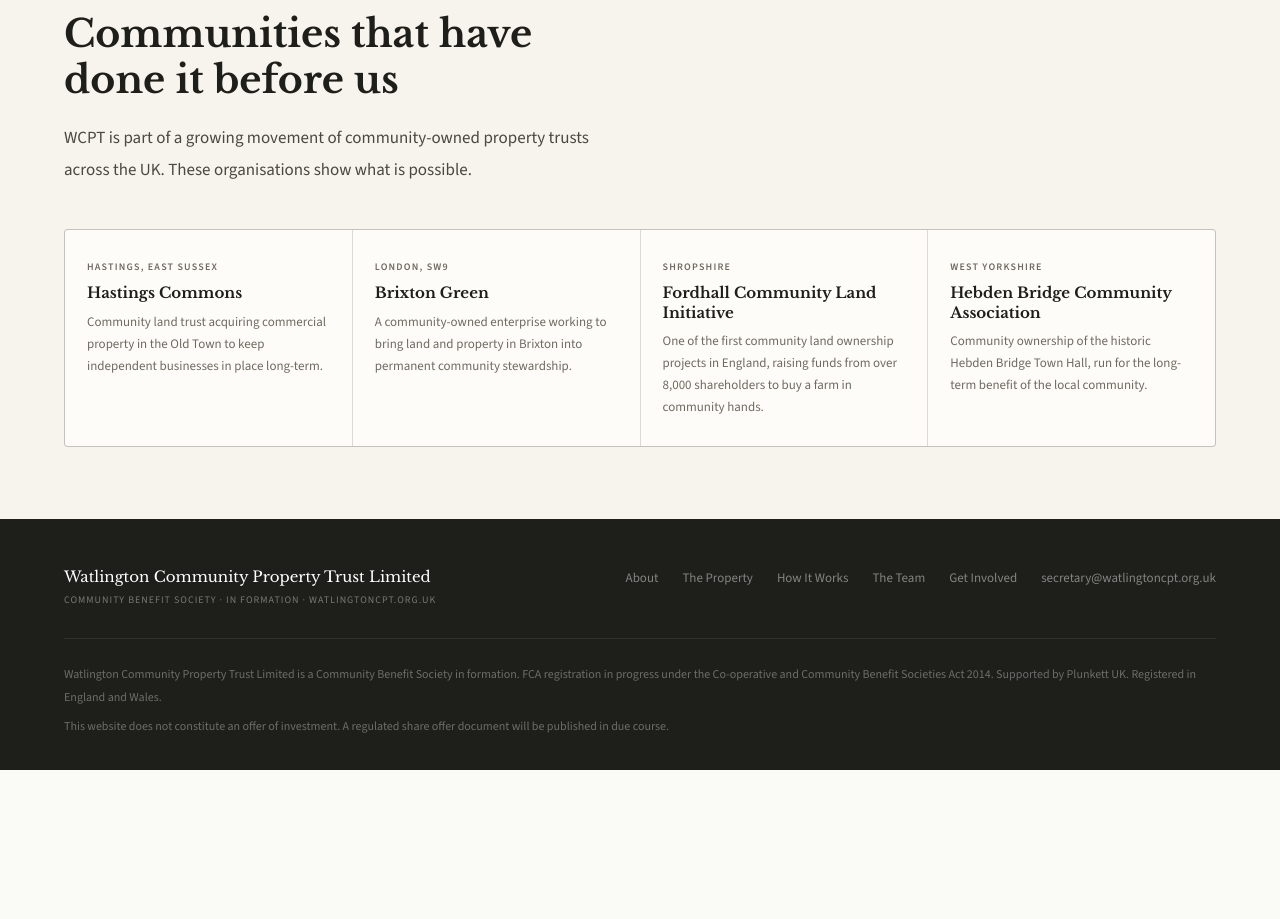
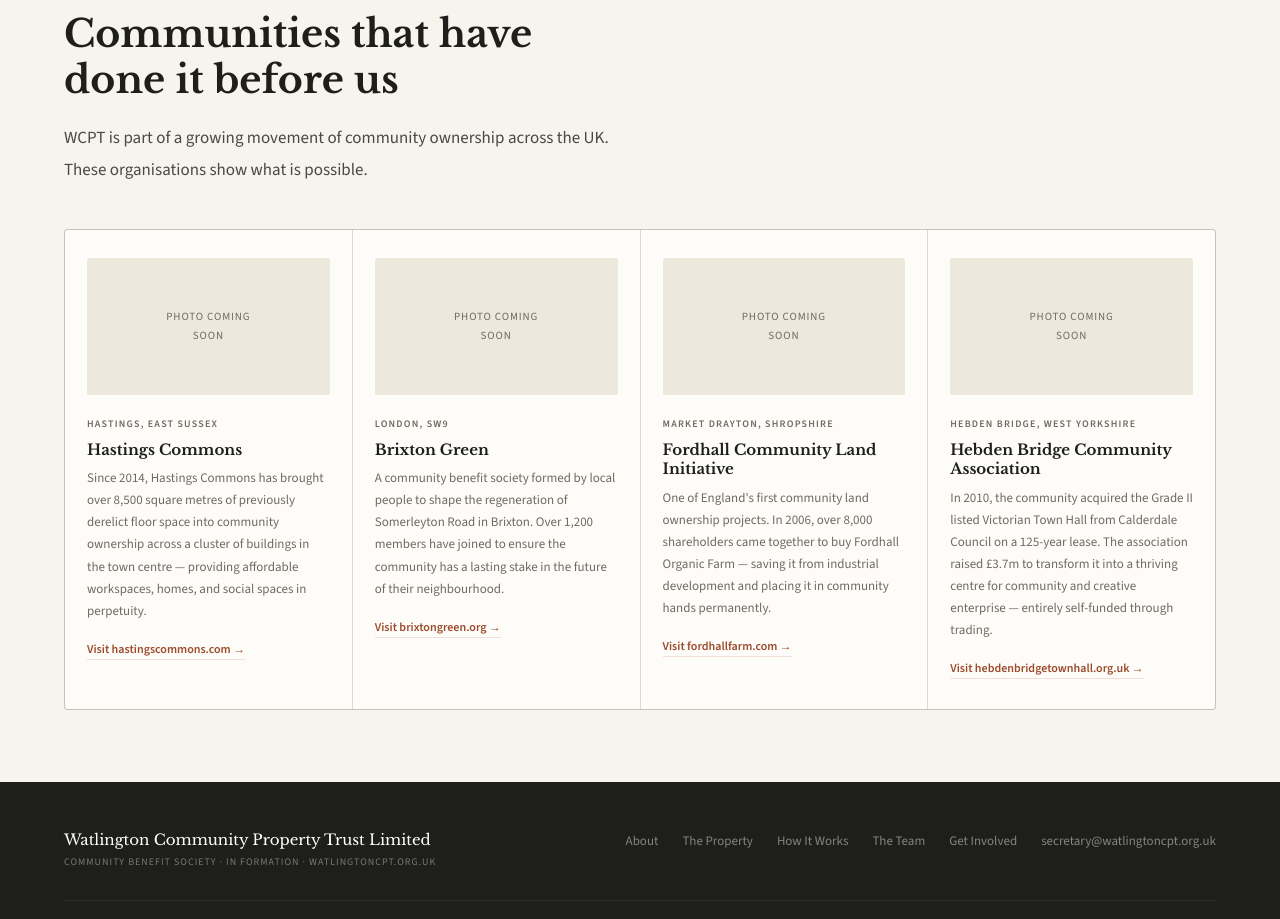
Before and after one commit to watlingtoncpt/watlingtoncpt, a plain HTML site: page index.html in a window 1280 px wide. Shown: the part 7607-8526 px from the top of the page. Before the commit the page ends 8377 px from the top, so only its background shows below. Drawn offline with nearby package versions, Linux system fonts and the light colour scheme.

Commit message:
Update index.html

```diff
--- a/index.html
+++ b/index.html
@@ -202,7 +202,12 @@
 .model { background: var(--white); padding: 28px 22px; }
 .model-loc { font-size: 10px; font-weight: 600; letter-spacing: 0.12em; text-transform: uppercase; color: var(--ink-soft); margin-bottom: 8px; }
 .model h4 { font-family: 'Libre Baskerville', serif; font-size: 15px; font-weight: 700; color: var(--ink); margin-bottom: 8px; line-height: 1.3; }
-.model p { font-size: 13px; color: var(--ink-soft); line-height: 1.7; }
+.model p { font-size: 13px; color: var(--ink-soft); line-height: 1.7; margin-bottom: 12px; }
+.model-link { font-size: 12px; font-weight: 600; color: var(--brick); text-decoration: none; border-bottom: 1px solid var(--brick-light); padding-bottom: 2px; transition: color 0.2s; }
+.model-link:hover { color: var(--brick-mid); }
+.model-photo { width: 100%; aspect-ratio: 16/9; background: var(--cream-dark); overflow: hidden; display: flex; align-items: center; justify-content: center; margin-bottom: 20px; border-radius: 2px; }
+.model-photo img { width: 100%; height: 100%; object-fit: cover; }
+.model-photo-placeholder { text-align: center; color: var(--ink-soft); font-size: 11px; letter-spacing: 0.08em; text-transform: uppercase; line-height: 1.8; padding: 12px; }
 
 /* ── FOOTER ── */
 footer { background: var(--ink); padding: 48px 5vw 32px; }
@@ -558,27 +563,55 @@
 <section class="inspired-section" id="inspiration">
   <p class="section-label">It can be done</p>
   <h2>Communities that have done it before us</h2>
-  <p class="lead">WCPT is part of a growing movement of community-owned property trusts across the UK. These organisations show what is possible.</p>
+  <p class="lead">WCPT is part of a growing movement of community ownership across the UK. These organisations show what is possible.</p>
   <div class="model-grid">
     <div class="model">
+      <!-- Upload a photo as hastings-commons.jpg to GitHub -->
+      <div class="model-photo">
+        <img src="hastings-commons.jpg" alt="Hastings Commons"
+             style="width:100%;height:100%;object-fit:cover"
+             onerror="this.parentElement.innerHTML='<div class=\'model-photo-placeholder\'>Photo coming<br>soon</div>'">
+      </div>
       <div class="model-loc">Hastings, East Sussex</div>
       <h4>Hastings Commons</h4>
-      <p>Community land trust acquiring commercial property in the Old Town to keep independent businesses in place long-term.</p>
+      <p>Since 2014, Hastings Commons has brought over 8,500 square metres of previously derelict floor space into community ownership across a cluster of buildings in the town centre — providing affordable workspaces, homes, and social spaces in perpetuity.</p>
+      <a class="model-link" href="https://hastingscommons.com" target="_blank" rel="noopener">Visit hastingscommons.com →</a>
     </div>
     <div class="model">
+      <!-- Upload a photo as brixton-green.jpg to GitHub -->
+      <div class="model-photo">
+        <img src="brixton-green.jpg" alt="Brixton Green"
+             style="width:100%;height:100%;object-fit:cover"
+             onerror="this.parentElement.innerHTML='<div class=\'model-photo-placeholder\'>Photo coming<br>soon</div>'">
+      </div>
       <div class="model-loc">London, SW9</div>
       <h4>Brixton Green</h4>
-      <p>A community-owned enterprise working to bring land and property in Brixton into permanent community stewardship.</p>
+      <p>A community benefit society formed by local people to shape the regeneration of Somerleyton Road in Brixton. Over 1,200 members have joined to ensure the community has a lasting stake in the future of their neighbourhood.</p>
+      <a class="model-link" href="https://www.brixtongreen.org" target="_blank" rel="noopener">Visit brixtongreen.org →</a>
     </div>
     <div class="model">
-      <div class="model-loc">Shropshire</div>
+      <!-- Upload a photo as fordhall.jpg to GitHub -->
+      <div class="model-photo">
+        <img src="fordhall.jpg" alt="Fordhall Community Land Initiative"
+             style="width:100%;height:100%;object-fit:cover"
+             onerror="this.parentElement.innerHTML='<div class=\'model-photo-placeholder\'>Photo coming<br>soon</div>'">
+      </div>
+      <div class="model-loc">Market Drayton, Shropshire</div>
       <h4>Fordhall Community Land Initiative</h4>
-      <p>One of the first community land ownership projects in England, raising funds from over 8,000 shareholders to buy a farm in community hands.</p>
+      <p>One of England's first community land ownership projects. In 2006, over 8,000 shareholders came together to buy Fordhall Organic Farm — saving it from industrial development and placing it in community hands permanently.</p>
+      <a class="model-link" href="https://www.fordhallfarm.com" target="_blank" rel="noopener">Visit fordhallfarm.com →</a>
     </div>
     <div class="model">
-      <div class="model-loc">West Yorkshire</div>
+      <!-- Upload a photo as hebden-bridge.jpg to GitHub -->
+      <div class="model-photo">
+        <img src="hebden-bridge.jpg" alt="Hebden Bridge Community Association"
+             style="width:100%;height:100%;object-fit:cover"
+             onerror="this.parentElement.innerHTML='<div class=\'model-photo-placeholder\'>Photo coming<br>soon</div>'">
+      </div>
+      <div class="model-loc">Hebden Bridge, West Yorkshire</div>
       <h4>Hebden Bridge Community Association</h4>
-      <p>Community ownership of the historic Hebden Bridge Town Hall, run for the long-term benefit of the local community.</p>
+      <p>In 2010, the community acquired the Grade II listed Victorian Town Hall from Calderdale Council on a 125-year lease. The association raised £3.7m to transform it into a thriving centre for community and creative enterprise — entirely self-funded through trading.</p>
+      <a class="model-link" href="https://hebdenbridgetownhall.org.uk" target="_blank" rel="noopener">Visit hebdenbridgetownhall.org.uk →</a>
     </div>
   </div>
 </section>
```
